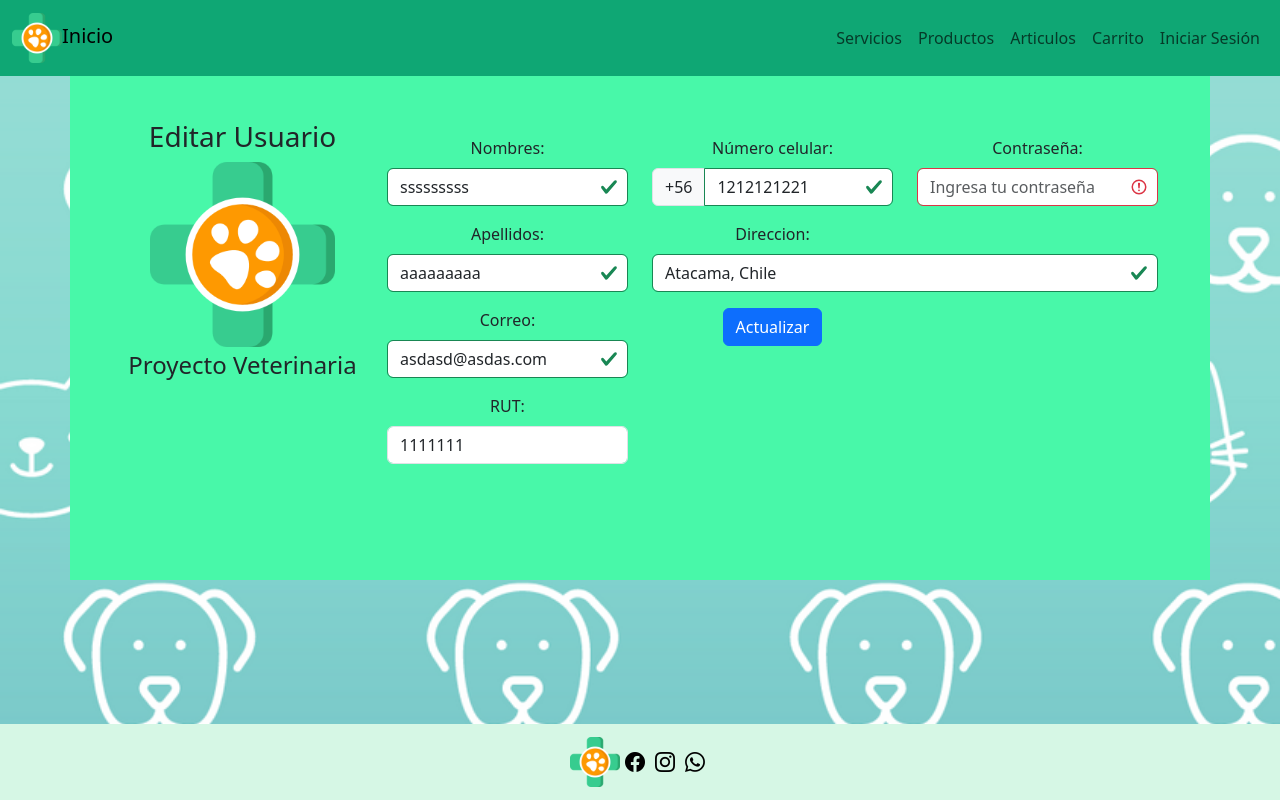
After one commit to chcaneogit/Veterinaria-Django, a Django app: page /usuarios_findEdit/1111111/ in a window 1280 px wide. The commit adds this page. Run offline with Django 4.2, Linux system fonts and the light colour scheme; data comes from the database, SQL or seed files in the repository; both versions use the stored data as it was after the commit; some libraries are stand-ins or nearby versions.

Commit message:
Se agrega eliminar y editar (CRUD)
Se modifica página crud

```diff
--- a/proyecto/settings.py
+++ b/proyecto/settings.py
@@ -105,7 +105,7 @@ AUTH_PASSWORD_VALIDATORS = [
 # Internationalization
 # https://docs.djangoproject.com/en/4.1/topics/i18n/
 
-LANGUAGE_CODE = 'en-us'
+LANGUAGE_CODE = 'es'
 
 TIME_ZONE = 'UTC'
 
--- a/veterinaria/models.py
+++ b/veterinaria/models.py
@@ -2,7 +2,8 @@
 from django.db import models
 
 class Usuario(models.Model):
-    rut = models.CharField(max_length=10, primary_key=True)
+    rut = models.CharField(max_length=8, primary_key=True)
+    dv = models.CharField(max_length=1)
     nombre = models.CharField(max_length=100)
     apellido = models.CharField(max_length=100)
     correo = models.EmailField(max_length=100)
@@ -12,4 +13,4 @@ class Usuario(models.Model):
     password = models.CharField(max_length=100)
 
     def __str__(self):
-        return f"{self.nombre} {self.apellido}"
+        return f"{self.rut} {self.dv} {self.nombre} {self.apellido} {self.correo} {self.nacimiento} {self.celular} {self.direccion} {self.password}"
--- a/veterinaria/static/main.js
+++ b/veterinaria/static/main.js
@@ -89,7 +89,7 @@ function validarCelular(idCampo) {
     let numero = parseInt(celular);
     let celularError = document.getElementById(idCampo + "-error");
     let formulario = celularInput.closest('form');
-    if (numero < 9999999 || numero > 100000000) {
+    if (numero < 99999999 || numero > 1000000000) {
         celularError.innerText = "Por favor, ingresa tu "+ idCampo;
         formulario.classList.remove('was-validated');
         return false;
@@ -190,6 +190,26 @@ function validarFormulario() {
     return true;
 }
 
+function validarEditar() {
+    // Llama funciones de validación individualmente
+    const nombreValido = validarTexto('nombre');
+    const correoValido = validarTexto('correo');
+    const apellidoValido = validarTexto('apellido');
+    const celularValido = validarCelular('celular');
+    const contraseñaValida = validarTexto('password');
+    const direccionValida = validarTexto('direccion');
+
+    // Si alguna validación falla, muestra un mensaje de error y devuelve false
+    if (!(nombreValido && correoValido && apellidoValido && celularValido && contraseñaValida && direccionValida)) {
+        alert('Por favor, completa todos los campos correctamente.');
+        return false;
+    }
+
+    // Si todas las validaciones son exitosas, muestra una alerta indicando que la cuenta ha sido creada y devuelve true
+    alert('¡Cuenta creada exitosamente!');
+    return true;
+}
+
 $(document).ready(function(){
     $("#verMas1").click(function(){
       $(".articuloOculto1").toggle(); // Alternar la visibilidad del párrafo oculto
--- /dev/null
+++ b/veterinaria/templates/veterinaria/editar.html
@@ -0,0 +1,68 @@
+{% extends 'veterinaria/base.html' %}
+{% load static %}
+
+{% block title %}Editar Usuario{% endblock %}
+
+{% block content %}
+<section class="container">
+  <form action="{% url 'usuarioUpdate' %}" class="was-validated" method="post">
+    {% csrf_token %}
+    <div class="container row mx-auto registro">
+      <div class="col-md-3 col-lg-3">
+        <div class="text-center">
+          <h3>Editar Usuario</h3>
+          <img src="{% static 'imagenes/logo.png' %}" style="width: 185px;" alt="logo">
+          <h4 class="mt-1 mb-5 pb-1">Proyecto Veterinaria</h4>
+        </div>
+      </div>
+      <div class="col-md-3 col-lg-3">
+        <div class="mb-3 mt-3">
+          <label for="nombre" class="form-label">Nombres:</label>
+          <input type="text" class="form-control" id="nombre" placeholder="Ingresa tus nombres" name="nombre" value="{{ usuario.nombre }}" required autocomplete="off" oninput="validarTexto('nombre')">
+          <span id="nombre-error"></span>
+        </div>
+        <div class="mb-3 ">
+          <label for="apellido" class="form-label">Apellidos:</label>
+          <input type="text" class="form-control" id="apellido" placeholder="Ingresa tus apellidos" name="apellido" value="{{ usuario.apellido }}" required autocomplete="off" oninput="validarTexto('apellido')">
+          <span id="apellido-error"></span>
+        </div>
+        <div class="mb-3">
+          <label for="correo" class="form-label">Correo:</label>
+          <input type="mail" class="form-control" id="correo" placeholder="Ingrese su correo" name="correo" value="{{ usuario.correo }}" required autocomplete="off" oninput="validarTexto('correo')">
+          <span id="correo-error"></span>
+        </div>
+        <div class="mb-3 mt-3">
+            <label for="rut" class="form-label">RUT:</label>
+            <input type="text" class="form-control" id="rut" placeholder="123456789" name="rut" value="{{ usuario.rut }}" readonly>
+        </div>
+      </div>
+      <div class="col-md-3 col-lg-3">
+        <div class="mb-3 mt-3">
+          <label for="celular" class="form-label">Número celular:</label>
+          <div class="input-group">
+            <span class="input-group-text">+56</span>
+            <input type="text" class="form-control" id="celular" placeholder="Ingresa tu celular" name="celular" value="{{ usuario.celular }}" required autocomplete="off" oninput="validarCelular('celular')">
+          </div>
+          <span id="celular-error"></span>
+        </div>
+        <div class="mb-3">
+          <label for="direccion" class="form-label">Direccion:</label>
+          <input type="text" class="form-control" id="direccion" placeholder="Ingresa tu direccion" name="direccion" value="{{ usuario.direccion }}" required autocomplete="off" oninput="validarTexto('direccion')">
+          <span id="direccion-error"></span>
+        </div>
+        <button type="submit" class="btn btn-primary" onclick="validarEditar()">Actualizar</button>
+      </div>
+      <div class="col-md-3 col-lg-3">
+
+        <div class="mb-3 mt-3">
+          <label for="pwd" class="form-label">Contraseña:</label>
+          <input type="password" class="form-control" id="password" placeholder="Ingresa tu contraseña" name="password" required autocomplete="off" oninput="validarTexto('password')">
+          <span id="password-error"></span>
+        </div>
+      </div>
+
+
+    </div>
+  </form>
+</section>
+{% endblock %}
--- a/veterinaria/urls.py
+++ b/veterinaria/urls.py
@@ -11,5 +11,11 @@ urlpatterns = [
     path('carro', views.carro, name='carro'),
     path('registro', views.registro, name='registro'),
     path('base', views.base, name='base'),
-    path('prueba', views.prueba, name='prueba'),
+    path('registroUsuario', views.registroUsuario, name='registroUsuario'),
+    path('crud', views.crud, name='crud'),
+    path('eliminar_usuario/<str:pk>/', views.eliminar_usuario, name='eliminar_usuario'),
+    path('usuarios_findEdit/<str:pk>/', views.usuarios_findEdit, name='usuarios_findEdit'),
+    path('usuarioUpdate', views.usuarioUpdate, name='usuarioUpdate'),
+
+
 ]
--- a/veterinaria/views.py
+++ b/veterinaria/views.py
@@ -1,6 +1,5 @@
-from django.shortcuts import render, redirect
-from .forms import UsuarioForm
-from django.contrib.auth.hashers import make_password
+from django.shortcuts import render
+from . models import Usuario
 
 # Create your views here.
 
@@ -32,19 +31,101 @@ def base(request):
     context={}
     return render(request, 'veterinaria/base.html', context)
 
-def prueba(request):
+def crud(request):
     context={}
-    return render(request, 'veterinaria/prueba.html', context)
+    return render(request, 'veterinaria/crud.html', context)
+
 
 def registroUsuario(request):
-    if request.method == 'POST':
-        form = UsuarioForm(request.POST)
-        if form.is_valid():
-            usuario = form.save(commit=False)
-            usuario.password = make_password(usuario.password)
-            usuario.save()
-            return redirect('index')  # Redirige a una página de éxito
+    if request.method != "POST":
+        return render(request, 'veterinaria/registro.html')
     else:
-        form = UsuarioForm()
+        rut=request.POST["rut"]
+        dv=request.POST["dv"]
+        nombre=request.POST["nombre"]
+        apellido=request.POST["apellido"]
+        correo=request.POST["correo"]
+        nacimiento=request.POST["nacimiento"]
+        celular=request.POST["celular"]
+        direccion=request.POST["direccion"]
+        password=request.POST["password"]
+        obj=Usuario.objects.create( rut=rut,
+                    dv=dv,
+                    nombre=nombre,
+                    apellido=apellido,
+                    correo=correo,
+                    nacimiento=nacimiento,
+                    celular=celular,
+                    direccion=direccion,
+                    password=password,
+                    )
+        obj.save()
+        context={'mensaje':"Ok, datos grabados..."}
+        return render(request, 'veterinaria/registro.html', context)
 
-    return render(request, 'veterinaria/registro.html', {'form': form})
+def crud(request):
+    usuarios = Usuario.objects.all()
+    context = {"usuarios": usuarios}
+    return render(request, 'veterinaria/crud.html', context)
+
+def eliminar_usuario(request, pk):
+    context={}
+    try:
+        usuario = Usuario.objects.get(rut=pk)
+        usuario.delete()
+        mensaje = "¡Bien! Datos eliminados..."
+        usuarios = usuario.objects.all()
+        context = {'usuarios': usuarios, 'mensaje': mensaje}
+        return render(request, 'veterinaria/crud.html', context)
+    except:
+        mensaje = "Error, el rut no existe..."
+        usuarios = Usuario.objects.all()
+        context = {'usuarios': usuarios, 'mensaje': mensaje}
+        return render(request, 'veterinaria/crud.html', context)
+
+def usuarios_findEdit(request, pk):
+
+    if pk != "":
+        usuario = Usuario.objects.get(rut=pk)
+
+        context={'usuario':usuario}
+        if usuario:
+            return render(request, 'veterinaria/editar.html', context)
+        else:
+            context={'mensaje': "Error, rut no existe..."}
+            return render(request, 'veterinaria/crud.html', context)
+
+from datetime import datetime
+
+def usuarioUpdate(request):
+    if request.method == "POST":
+        # Recupera los datos del formulario
+        rut = request.POST["rut"]
+        nombre = request.POST["nombre"]
+        apellido = request.POST["apellido"]
+        correo = request.POST["correo"]
+        celular = request.POST["celular"]
+        direccion = request.POST["direccion"]
+        password = request.POST["password"]
+
+        # Recupera el usuario existente por su rut
+        usuario = Usuario.objects.get(rut=rut)
+
+        # Actualiza solo los campos que se han modificado en el formulario
+        usuario.nombre = nombre
+        usuario.apellido = apellido
+        usuario.correo = correo
+        usuario.celular = celular
+        usuario.direccion = direccion
+        usuario.password = password
+
+        # Guarda los cambios
+        usuario.save()
+
+        context = {'mensaje': "Ok, datos actualizados...", 'usuario': usuario}
+        return render(request, 'veterinaria/index.html', context)
+    else:
+        # Aquí manejas la lógica para cargar los datos del usuario a editar en el formulario
+        usuarios = Usuario.objects.all()
+        context = {'usuarios': usuarios}
+        return render(request, 'veterinaria/crud.html', context)
```
Also changed, not shown: manage.py (added, +22 -0 lines), veterinaria/templates/veterinaria/crud.html (added, +46 -0 lines), veterinaria/templates/veterinaria/registro.html (+5 -4 lines), db.sqlite3, veterinaria/migrations/0003_usuario_dv_alter_usuario_rut.py (added).
